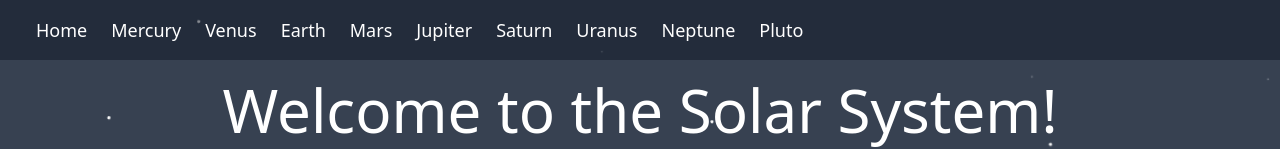
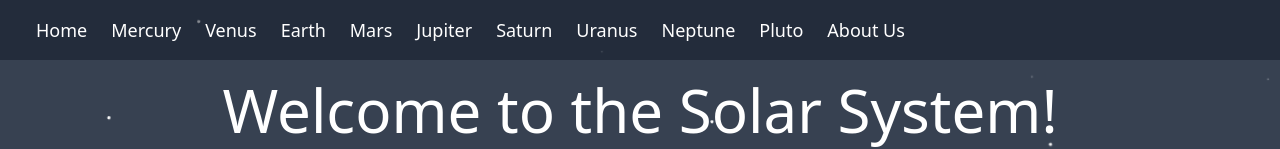
Before and after one commit to cam-peck/mission-beepossible, a Next.js app: page / in a window 1280 px wide. Shown: the top 149 px of the page. Built offline with nearby package versions, Linux system fonts and the light colour scheme.

Commit message:
Added about us to navigation bar

```diff
--- a/components/navigation.tsx
+++ b/components/navigation.tsx
@@ -126,6 +126,14 @@ const Navigation = () => {
                 Pluto
               </Link>
             </li>
+            <li>
+              <Link
+                className="text-lg p-3 rounded basis-1/4 md:basis-1/12 lg:hover:bg-gray-400 lg:hover:bg-opacity-50"
+                href="/about"
+              >
+                About Us
+              </Link>
+            </li>
           </ul>
         </div>
       </div>
```
